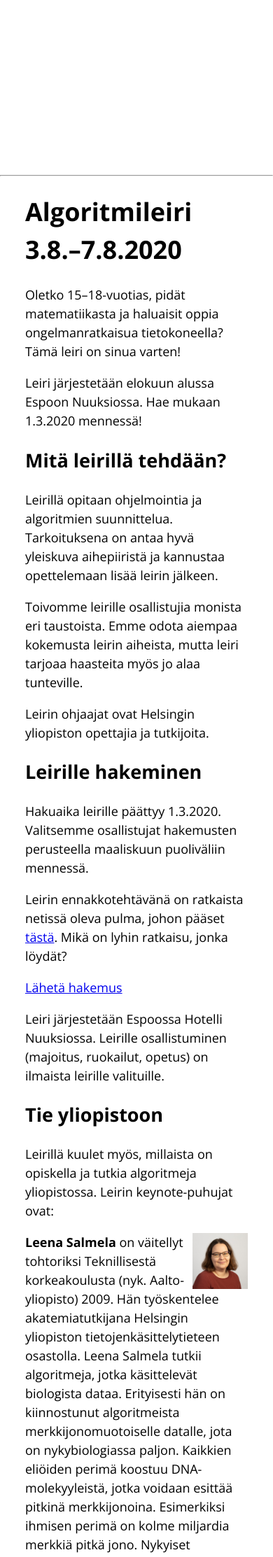
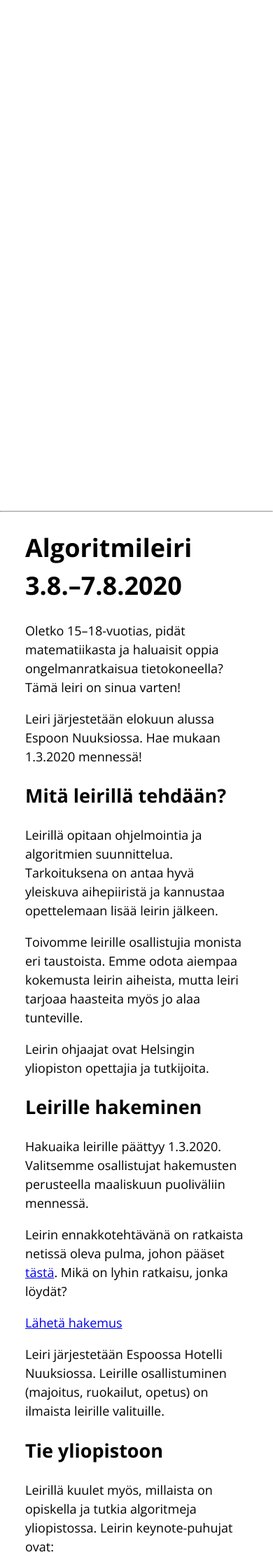
Before and after one commit to millakortelainen/leiri2020, a Jekyll site: the page built from index.md, in a window 390 px wide. Shown: the part 1826-4051 px from the top of the page at 70% size. Built offline with Jekyll 4.4.1, drawn with Linux system fonts in a browser that asks for light colours.

Commit message:
otsikko korjaus

```diff
--- a/_sass/_base.scss
+++ b/_sass/_base.scss
@@ -59,6 +59,6 @@ body,html {
 
  @media screen and (max-width: 500px) {
      .header {
-         height: 40%;
+         height: 50%;
      }
  }
```
